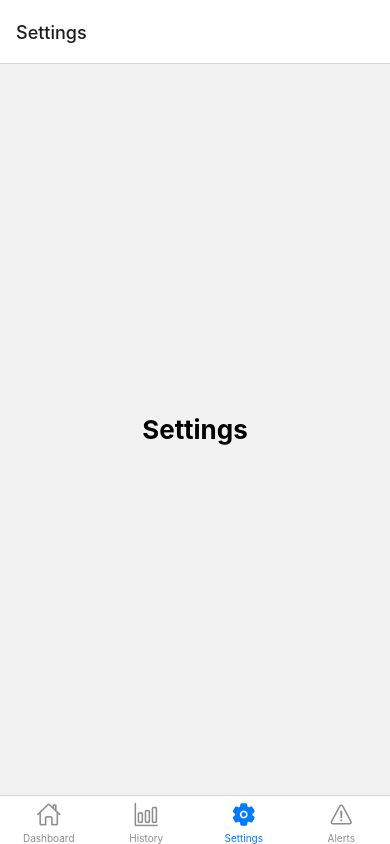
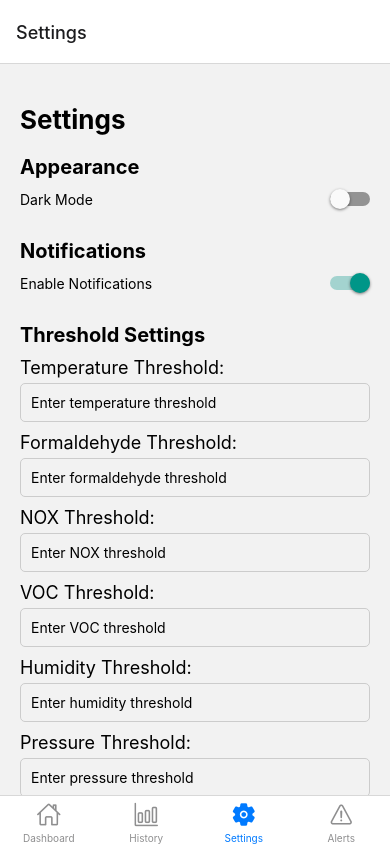
Before and after one commit to jellyymango/AQTM, a React Native app: screen /Settings in a window 390 px wide. Built offline with nearby package versions, Linux system fonts and the light colour scheme.

Commit message:
Added more placeholder appearances for alerts and settings

```diff
--- a/navigation/pages/alerts.js
+++ b/navigation/pages/alerts.js
@@ -1,12 +1,71 @@
-import * as React from 'react';
-import { View, Text } from 'react-native';
+import React from 'react';
+import { View, Text, FlatList, StyleSheet } from 'react-native';
 
-export default function Alerts({ navigation }) {
-    return (
-        <View style={{ flex: 1, alignItems: 'center', justifyContent: 'center' }}>
-            <Text style={{ fontSize: 26, fontWeight: 'bold' }}>
-                Alerts
-            </Text>
-        </View>
-    );
-}
+const AlertPage = () => {
+  // Placeholder data for alerts
+  const alerts = [
+    { id: 1, message: 'Temperature threshold breached: 80°F', time: '10:00 AM' },
+    { id: 2, message: 'Temperature threshold breached: 85°F', time: '11:30 AM' },
+    { id: 3, message: 'Temperature threshold breached: 90°F', time: '1:45 PM' },
+    { id: 4, message: 'Temperature threshold breached: 95°F', time: '3:20 PM' },
+    // Add more placeholder alerts as needed
+  ];
+
+  // Render item for FlatList
+  const renderItem = ({ item }) => (
+    <View style={styles.alertContainer}>
+      <View style={styles.blueBubble}>
+        <Text style={styles.alertMessage}>{item.message}</Text>
+        <Text style={styles.alertTime}>{item.time}</Text>
+      </View>
+    </View>
+  );
+
+  return (
+    <View style={styles.container}>
+      <Text style={styles.title}>Alerts</Text>
+      <FlatList
+        data={alerts}
+        renderItem={renderItem}
+        keyExtractor={(item) => item.id.toString()}
+        style={styles.list}
+      />
+    </View>
+  );
+};
+
+const styles = StyleSheet.create({
+  container: {
+    flex: 1,
+    alignItems: 'center',
+    justifyContent: 'center',
+  },
+  title: {
+    fontSize: 26,
+    fontWeight: 'bold',
+    marginBottom: 20,
+  },
+  list: {
+    width: '100%',
+  },
+  alertContainer: {
+    alignItems: 'center',
+  },
+  blueBubble: {
+    backgroundColor: '#2196F3',
+    padding: 10,
+    borderRadius: 10,
+    marginBottom: 10,
+  },
+  alertMessage: {
+    fontSize: 16,
+    color: '#fff',
+    marginBottom: 5,
+  },
+  alertTime: {
+    fontSize: 12,
+    color: '#fff',
+  },
+});
+
+export default AlertPage;
--- a/navigation/pages/settings.js
+++ b/navigation/pages/settings.js
@@ -1,14 +1,130 @@
-import * as React from 'react';
-import { View, Text } from 'react-native';
+import React, { useState } from 'react';
+import { View, Text, Switch, TextInput, StyleSheet } from 'react-native';
 
-export default function Settings({ navigation }) {
-    return (
-        <View style={{ flex: 1, alignItems: 'center', justifyContent: 'center' }}>
-            <Text
-                onPress={() => navigation.navigate('Dashboard')}
-                style={{ fontSize: 26, fontWeight: "bold" }}>
-                Settings
-            </Text>
+const SettingsPage = () => {
+  // State variables for appearance and notification settings
+  const [darkMode, setDarkMode] = useState(false);
+  const [notificationsEnabled, setNotificationsEnabled] = useState(true);
+
+  // State variables for threshold settings
+  const [temperatureThreshold, setTemperatureThreshold] = useState('');
+  const [formaldehydeThreshold, setFormaldehydeThreshold] = useState('');
+  const [noxThreshold, setNOXThreshold] = useState('');
+  const [vocThreshold, setVOCTreshold] = useState('');
+  const [humidityThreshold, setHumidityThreshold] = useState('');
+  const [pressureThreshold, setPressureThreshold] = useState('');
+
+  return (
+    <View style={styles.container}>
+      <Text style={styles.title}>Settings</Text>
+      {/* Display appearance settings */}
+      <View style={styles.section}>
+        <Text style={styles.sectionTitle}>Appearance</Text>
+        <View style={styles.setting}>
+          <Text>Dark Mode</Text>
+          <Switch value={darkMode} onValueChange={setDarkMode} />
         </View>
-    );
-}
+      </View>
+      {/* Display notification settings */}
+      <View style={styles.section}>
+        <Text style={styles.sectionTitle}>Notifications</Text>
+        <View style={styles.setting}>
+          <Text>Enable Notifications</Text>
+          <Switch value={notificationsEnabled} onValueChange={setNotificationsEnabled} />
+        </View>
+      </View>
+      {/* Display settings for temperature, formaldehyde, NOX, VOC, humidity, and pressure thresholds */}
+      <View style={styles.section}>
+        <Text style={styles.sectionTitle}>Threshold Settings</Text>
+        <Text style={styles.settingLabel}>Temperature Threshold:</Text>
+        <TextInput
+          style={styles.input}
+          value={temperatureThreshold}
+          onChangeText={setTemperatureThreshold}
+          keyboardType="numeric"
+          placeholder="Enter temperature threshold"
+        />
+        <Text style={styles.settingLabel}>Formaldehyde Threshold:</Text>
+        <TextInput
+          style={styles.input}
+          value={formaldehydeThreshold}
+          onChangeText={setFormaldehydeThreshold}
+          keyboardType="numeric"
+          placeholder="Enter formaldehyde threshold"
+        />
+        <Text style={styles.settingLabel}>NOX Threshold:</Text>
+        <TextInput
+          style={styles.input}
+          value={noxThreshold}
+          onChangeText={setNOXThreshold}
+          keyboardType="numeric"
+          placeholder="Enter NOX threshold"
+        />
+        <Text style={styles.settingLabel}>VOC Threshold:</Text>
+        <TextInput
+          style={styles.input}
+          value={vocThreshold}
+          onChangeText={setVOCTreshold}
+          keyboardType="numeric"
+          placeholder="Enter VOC threshold"
+        />
+        <Text style={styles.settingLabel}>Humidity Threshold:</Text>
+        <TextInput
+          style={styles.input}
+          value={humidityThreshold}
+          onChangeText={setHumidityThreshold}
+          keyboardType="numeric"
+          placeholder="Enter humidity threshold"
+        />
+        <Text style={styles.settingLabel}>Pressure Threshold:</Text>
+        <TextInput
+          style={styles.input}
+          value={pressureThreshold}
+          onChangeText={setPressureThreshold}
+          keyboardType="numeric"
+          placeholder="Enter pressure threshold"
+        />
+      </View>
+    </View>
+  );
+};
+
+const styles = StyleSheet.create({
+  container: {
+    flex: 1,
+    paddingHorizontal: 20,
+    paddingTop: 40,
+  },
+  title: {
+    fontSize: 26,
+    fontWeight: 'bold',
+    marginBottom: 20,
+  },
+  section: {
+    marginBottom: 20,
+  },
+  sectionTitle: {
+    fontSize: 20,
+    fontWeight: 'bold',
+    marginBottom: 10,
+  },
+  setting: {
+    flexDirection: 'row',
+    justifyContent: 'space-between',
+    alignItems: 'center',
+    marginBottom: 10,
+  },
+  settingLabel: {
+    fontSize: 18,
+    marginBottom: 5,
+  },
+  input: {
+    borderWidth: 1,
+    borderColor: '#ccc',
+    borderRadius: 5,
+    padding: 10,
+    marginBottom: 10,
+  },
+});
+
+export default SettingsPage;
--- a/package.json
+++ b/package.json
@@ -9,6 +9,7 @@
     "web": "expo start --web"
   },
   "dependencies": {
+    "@expo/webpack-config": "^19.0.0",
     "@react-native-community/masked-view": "^0.1.11",
     "@react-navigation/bottom-tabs": "^6.5.12",
     "@react-navigation/native": "^6.1.10",
@@ -16,6 +17,7 @@
     "expo": "^49.0.23",
     "expo-status-bar": "~1.6.0",
     "react": "18.2.0",
+    "react-dom": "18.2.0",
     "react-native": "0.72.10",
     "react-native-chart-kit": "^6.12.0",
     "react-native-geolocation-service": "^5.3.1",
@@ -24,7 +26,8 @@
     "react-native-reanimated": "~3.3.0",
     "react-native-safe-area-context": "4.6.3",
     "react-native-screens": "~3.22.0",
-    "react-native-svg": "13.9.0"
+    "react-native-svg": "13.9.0",
+    "react-native-web": "~0.19.6"
   },
   "devDependencies": {
     "@babel/core": "^7.20.0"
```
Also changed, not shown: 2 other files (tests, documents, lock files or other folders).
